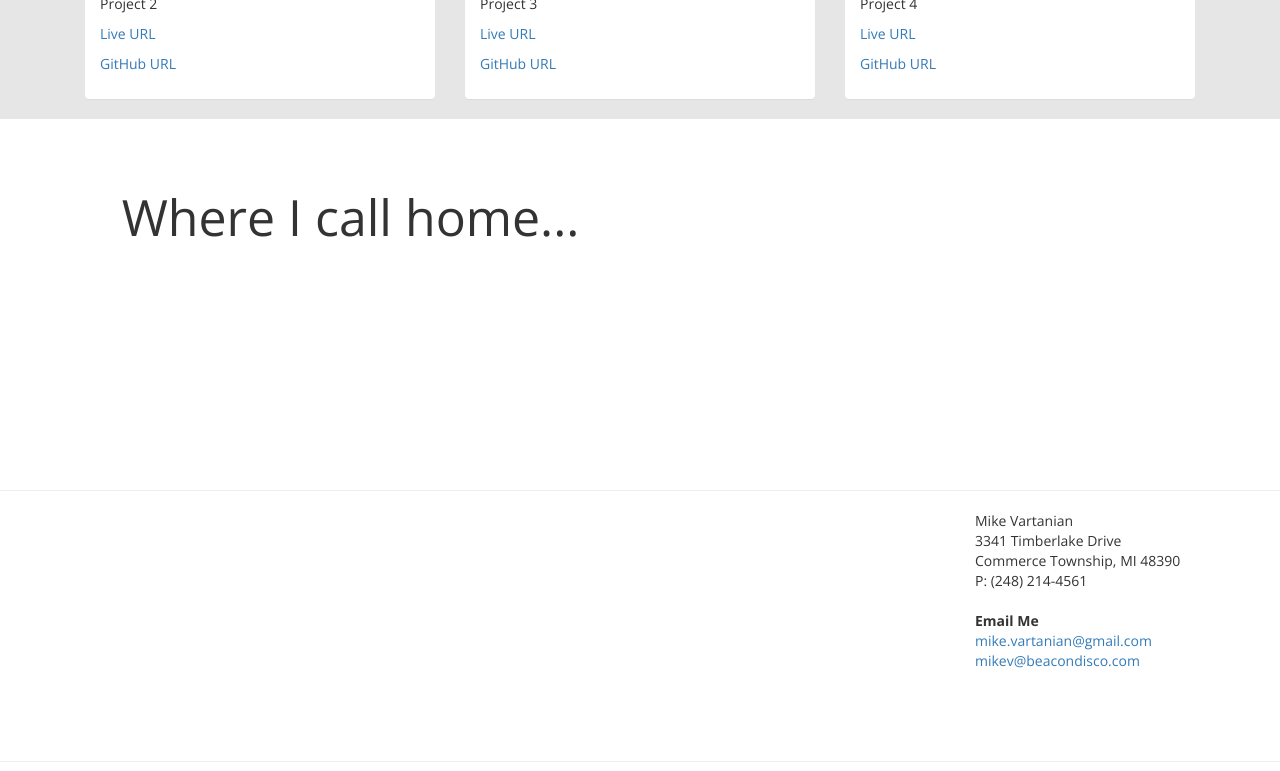
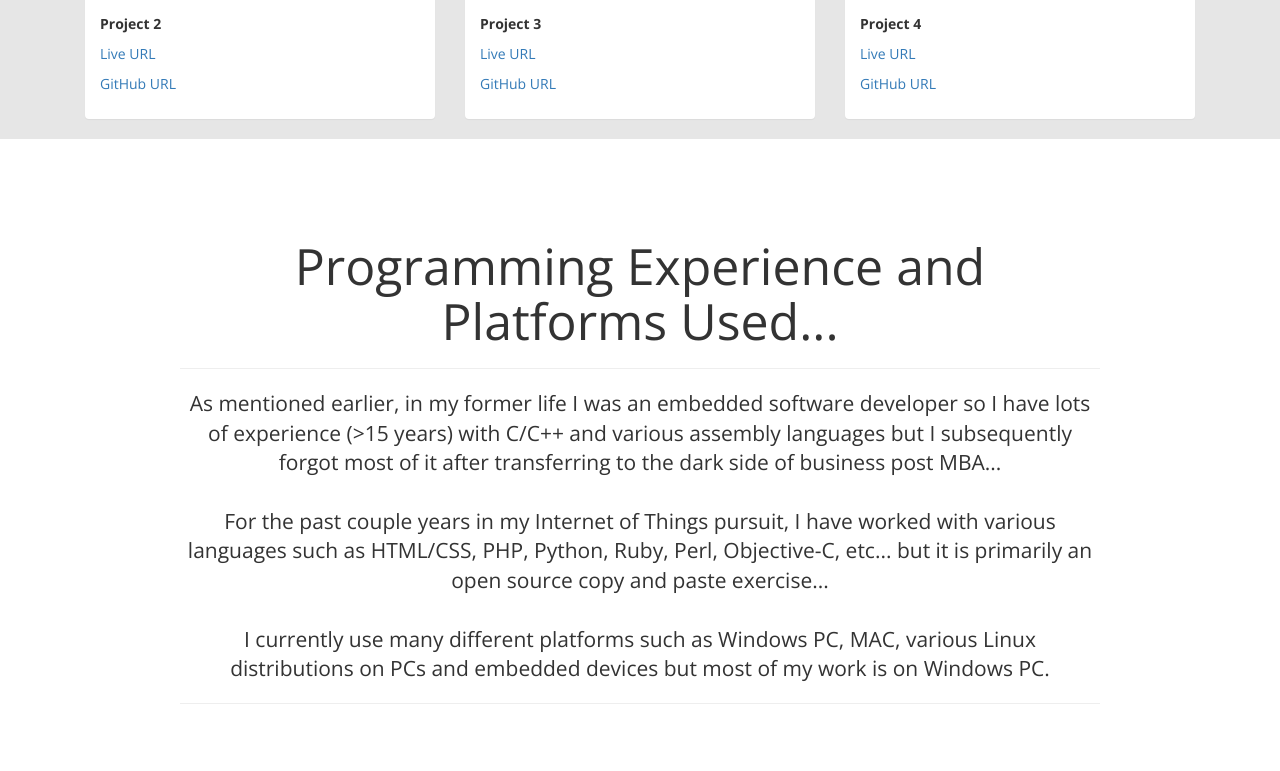
Before and after one commit to mvartani76/CSCI-E-15-Fall2014-P1, a PHP site: page / in a window 1280 px wide. Shown: the part 3198-3969 px from the top of the page. Run offline with PHP 8.4, Linux system fonts and the light colour scheme; some libraries are stand-ins or nearby versions.

Commit message:
Updated links to point to separate assets directory outside of this github project. Other minor cosmetic changes.

```diff
--- a/index.php
+++ b/index.php
@@ -296,7 +317,7 @@ section {
       </ol>
       <div class="carousel-inner">
         <div class="item active">
-          <img src="../assets/images/MikeandViennaAtFair.jpg">
+          <img src="../CSCI-E-15-Assets/images/MikeandViennaAtFair.jpg">
           <div class="container">
             <div class="carousel-caption">
               <h2>Vienna and I at Lunch...</h2>
@@ -305,7 +326,7 @@ section {
           </div>
         </div>
         <div class="item">
-          <img src="../assets/images/MikeAtHooverDam.jpg">
+          <img src="../CSCI-E-15-Assets/images/MikeAtHooverDam.jpg">
           <div class="container">
             <div class="carousel-caption">
               <h2>Everyone needs at least one Dam picture....</h2>
@@ -314,7 +335,7 @@ section {
           </div>
         </div>
         <div class="item">
-          <img src="../assets/images/Santorini_Day5.jpg">
+          <img src="../CSCI-E-15-Assets/images/Santorini_Day5.jpg">
           <div class="container">
             <div class="carousel-caption">
               <h2>Santorini</h2>
@@ -323,7 +344,7 @@ section {
           </div>
         </div>
         <div class="item">
-          <img src="../assets/images/Egypt_Day8.jpg">
+          <img src="../CSCI-E-15-Assets/images/Egypt_Day8.jpg">
           <div class="container">
             <div class="carousel-caption">
               <h2>Glad I went but will not go again...</h2>
@@ -360,16 +381,11 @@ section {
         <ul class="nav navbar-nav nav-justified">
           <li><a href="#section1">Who am I?</a></li>
           <li><a href="#section2">Why take this class?</a></li>
-          <li class="dropdown">
-            <a href="#section3" class="dropdown-toggle" data-toggle="dropdown">Projects <b class="caret"></b></a>
-            <ul class="dropdown-menu">
-              <li><a href="#">Project 2</a></li>
-              <li><a href="#">Project 3</a></li>
-              <li><a href="#">Project 4</a></li>
-            </ul>
-          </li>
-          <li><a href="#section4">Location</a></li>
-          <li><a href="#section5">Contact</a></li>
+          <li><a href="#section3">Projects</a></li>
+          <li><a href="#section4">Experience and Platforms</a></li>
+          <li><a href="#section5">Location</a></li>
+          <li><a href="#section6">More About Me</a></li>
+          <li><a href="#section7">Contact</a></li>
         </ul>
       </div><!--/.nav-collapse -->
     </div><!--/.container -->
@@ -423,7 +439,7 @@ section {
 <div class="divider"></div>
 
 <section class="bg-3">
-  <div class="col-sm-6 col-sm-offset-3 text-center"><h2 style="padding:20px;background-color:rgba(5,5,5,.8)">Clients &amp; Partners</h2></div>
+  <div class="col-sm-6 col-sm-offset-3 text-center"></div>
 </section>
 
 <div class="divider" id="section3"></div>
@@ -440,9 +456,9 @@ section {
      <div class="col-sm-4 col-xs-6">
 
         <div class="panel panel-default">
-          <div class="panel-thumbnail"><a href="#" title="Project 2"><img src="../assets/images/php.png" class="img-responsive"></a></div>
+          <div><a title="Project 2"><img src="../CSCI-E-15-Assets/images/php.png" class="img-responsive"></a></div>
           <div class="panel-body">
-            <p>Project 2</p>
+            <p><strong>Project 2</strong></p>
             <p><a href="http://p2.mikevartanian.me/">Live URL</a></p>
             <p><a href="https://github.com/mvartani76/CSCI-E-15-Fall2014-P2">GitHub URL</a></p>
             <p></p>
@@ -454,9 +470,9 @@ section {
       <div class="col-sm-4 col-xs-6">
 
         <div class="panel panel-default">
-          <div class="panel-thumbnail"><a href="#" title="Project 3"><img src="../assets/images/laravel.jpg" class="img-responsive"></a></div>
+          <div><a title="Project 3"><img src="../CSCI-E-15-Assets/images/laravel.jpg" class="img-responsive"></a></div>
           <div class="panel-body">
-            <p>Project 3</p>
+            <p><strong>Project 3</strong></p>
             <p><a href="http://p3.mikevartanian.me/">Live URL</a></p>
             <p><a href="https://github.com/mvartani76/CSCI-E-15-Fall2014-P3">GitHub URL</a></p>
             <p></p>
@@ -468,9 +484,9 @@ section {
       <div class="col-sm-4 col-xs-6">
 
         <div class="panel panel-default">
-          <div class="panel-thumbnail"><a href="#" title="Project 4"><img src="../assets/images/final.jpg" class="img-responsive"></a></div>
+          <div><a title="Project 4"><img src="../CSCI-E-15-Assets/images/final.jpg" class="img-responsive"></a></div>
           <div class="panel-body">
-            <p>Project 4</p>
+            <p><strong>Project 4</strong></p>
             <p><a href="http://p4.mikevartanian.me/">Live URL</a></p>
             <p><a href="https://github.com/mvartani76/CSCI-E-15-Fall2014-P4">GitHub URL</a></p>
             <p></p>
@@ -485,7 +501,32 @@ section {
   </div><!--/container-->
 </div>
 
-<div class="divider" id="section4"></div>
+<div id="section4"></div>
+
+<div class="container">
+  <div class="col-sm-10 col-sm-offset-1">
+    <div class="page-header text-center">
+      <h1>Programming Experience and Platforms Used...</h1>
+    </div>
+
+    <p class="lead text-center">
+      As mentioned earlier, in my former life I was an embedded software developer so I have lots of experience (>15 years) with C/C++ and various assembly languages but I subsequently forgot most of it after transferring to the dark side of business post MBA...<br><br>
+      For the past couple years in my Internet of Things pursuit, I have worked with various languages such as HTML/CSS, PHP, Python, Ruby, Perl, Objective-C, etc... but it is primarily an open source copy and paste exercise...<br><br>
+      I currently use many different platforms such as Windows PC, MAC, various Linux distributions on PCs and embedded devices but most of my work is on Windows PC.
+    </p>
+
+    <hr>
+
+    <div class="divider"></div>
+
+  </div>
+</div>
+
+<section class="bg-5">
+  <div class="col-sm-6 col-sm-offset-3 text-center"></div>
+</section>
+
+<div class="divider" id="section5"></div>
 
 <div class="row">
   <div class="col-md-8 col-md-offset-1">
@@ -524,17 +566,31 @@ section {
 
 </div><!--/row-->
 
-<div class="divider" id="section5"></div>
+<div class="divider" id="section6"></div>
+
+<div class="bg-4">
+  <div class="container">
+    <div class="row">
+      <div class="page-header text-center">
+        <h1>What else should you know about me....</h1>
+      </div>
+        <p class="lead text-center">
+          Well... I am a startup and technology enthusiast looking to start a proximity and contextual services platform company... As mentioned before, I am also very interested in IoT and what cool gadgets can be made using open source hardware/software... I am also a session musician in my spare time playing at various venues across Michigan and laying down tracks for top recording artists... And I like to play golf but am no good...Anything else you would like to know, please contact me using the non-working form below...
+        </p>
+    </div>
+  </div>
+</div>
+
+<div class="divider" id="section7"></div>
 
 <div class="row">
 
   <hr>
 
   <div class="col-sm-9 col-sm-offset-1">
-
       <div class="row form-group">
         <div class="col-md-12">
-        <h1>Contact Us</h1>
+        <h1>Contact Me</h1>
         </div>
         <div class="col-xs-4">
           <input type="text" class="form-control" id="firstName" name="name" placeholder="Your Name">
@@ -570,11 +626,11 @@ section {
     <div class="col-sm-8 col-sm-offset-2 text-center">
 
       <ul class="list-inline center-block">
-        <li><a href="https://www.facebook.com/mike.vartanian"><img src="../assets/images/facebook.png" height="50" width="50"></a></li>
-        <li><a href="http://twitter.com/bootply"><img src="../assets/images/twitter.png" height="50" width="50"></a></li>
-        <li><a href="https://plus.google.com/+MikeVartanian/posts"><img src="../assets/images/google-plus.png" height="50" width="50"></a></li>
-        <li><a href="http://pinterest.com/in1"><img src="../assets/images/pinterest.png" height="50" width="50"></a></li>
-        <li><a href="https://www.linkedin.com/pub/michael-vartanian/3/906/549/"><img src="../assets/images/linkedin.png" height="50" width="50"></a></li>
+        <li><a href="https://www.facebook.com/mike.vartanian"><img src="../CSCI-E-15-Assets/images/facebook.png" height="50" width="50"></a></li>
+        <li><a href="https://twitter.com/mvartani76"><img src="../CSCI-E-15-Assets/images/twitter.png" height="50" width="50"></a></li>
+        <li><a href="https://plus.google.com/+MikeVartanian/posts"><img src="../CSCI-E-15-Assets/images/google-plus.png" height="50" width="50"></a></li>
+        <li><a href="http://pinterest.com/in1"><img src="../CSCI-E-15-Assets/images/pinterest.png" height="50" width="50"></a></li>
+        <li><a href="https://www.linkedin.com/pub/michael-vartanian/3/906/549/"><img src="../CSCI-E-15-Assets/images/linkedin.png" height="50" width="50"></a></li>
       </ul>
 
     </div><!--/col-->
```
Also changed, not shown: other parts of index.php (+25 -3 lines).
